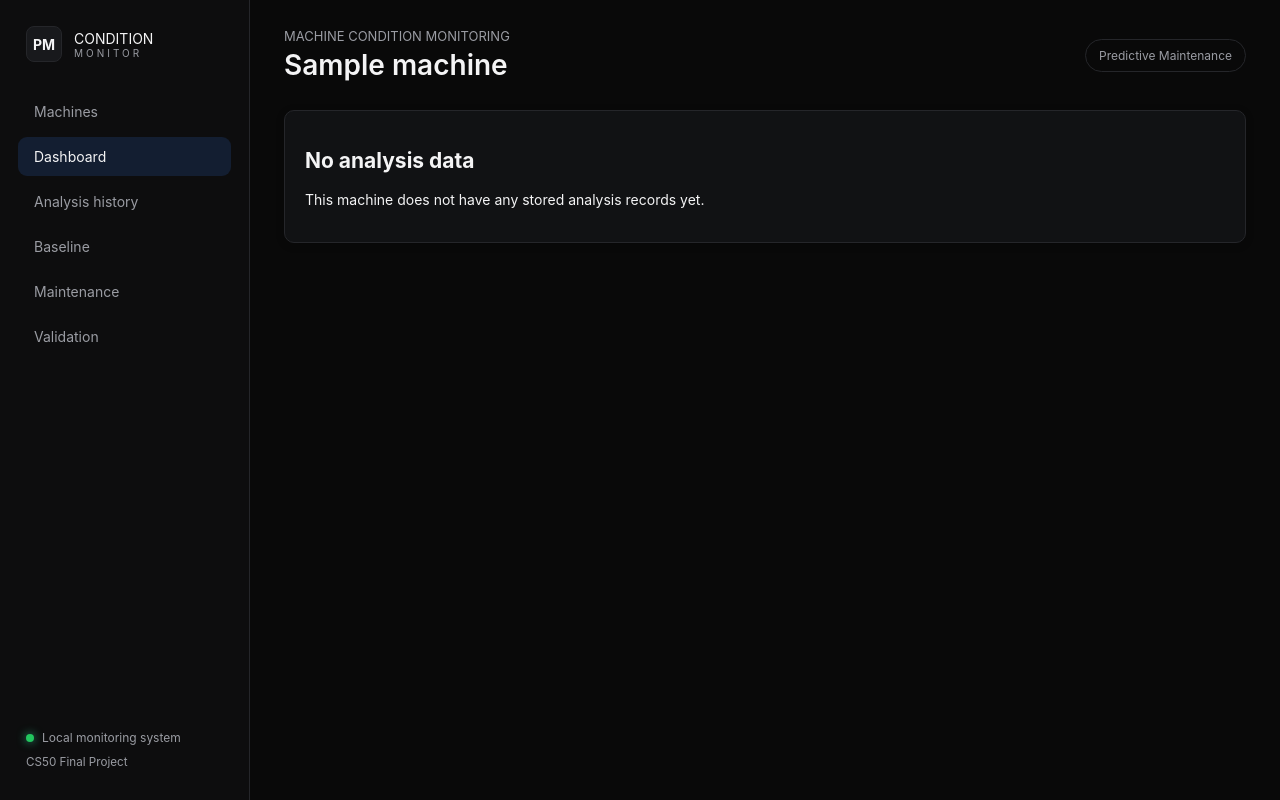
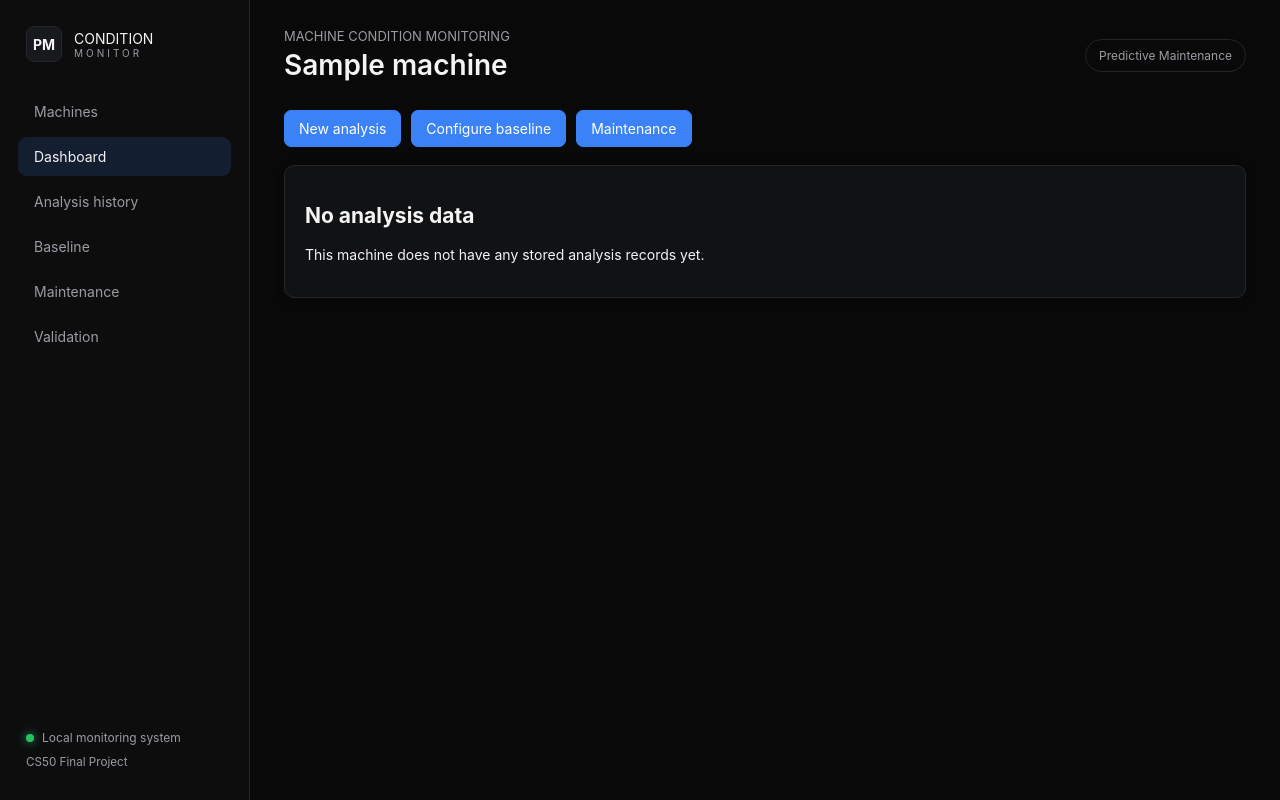
Before and after one commit to crushzz12/predictive-maintenance-system, a Flask app: page /machine/1 in a window 1280 px wide. Run offline with Flask 3, Linux system fonts and the light colour scheme; tables that the repository leaves empty hold one stand-in row (values such as "Sample post"); data that the repository does not hold is empty.

Commit message:
Fix bugs where app crashes when assessment is None

```diff
--- a/src/app.py
+++ b/src/app.py
@@ -145,6 +145,10 @@ def analysis_detail(analysis_id):
     machine_id = analysis["machine_id"]
     machine = get_machine_by_id(machine_id)
     baseline = load_machine_baseline(machine_id)
+    if baseline is None:
+        flash("A baseline is required to review analysis detail.", "error")
+        return redirect(url_for("machine_detail", machine_id=machine_id))
+
     assessment = evaluate_analysis(analysis, baseline)
 
     # Extract data for bearing-frequency evidence visualization
--- a/src/templates/analysis_history.html
+++ b/src/templates/analysis_history.html
@@ -60,7 +60,7 @@
                     <td>
                         {{ "%.2f" | format(analysis["crest_factor"]) }}
                     </td>
-                    <td>{{ analysis["assessment"]["health"]["status"] or "Not assessed" }}</td>
+                    <td>{{ analysis["assessment"]["health"]["status"] if analysis.get("assessment") else "Not assessed" }}</td>
                 </tr>
 
                 {% endfor %}
--- a/src/templates/machine.html
+++ b/src/templates/machine.html
@@ -10,11 +10,6 @@
 
 {% block main %}
 
-    {% if latest_analysis %}
-
-    {% set status = latest_analysis["assessment"]["health"]["status"] or "Not assessed" %}
-    {% set status_class = status | lower | replace(" ", "-") %}
-
     <div class="action-row">
         <a class="button button-primary" href="{{ url_for('new_analysis', machine_id=machine['id']) }}">
             New analysis
@@ -26,6 +21,11 @@
             Maintenance
         </a>
     </div>
+
+    {% if latest_analysis %}
+
+    {% set status = latest_analysis["assessment"]["health"]["status"] if latest_analysis.get("assessment") else "Not assessed" %}
+    {% set status_class = status | lower | replace(" ", "-") %}
 
 
     <section class="kpi-grid">
@@ -104,10 +104,6 @@
                 <span class="detail-label">Sampling rate</span>
                 <span class="detail-value">{{ latest_analysis["sampling_rate_hz"] }} Hz</span>
             </div>
-            <div class="detail-row">
-                <span class="detail-label">Dataset label</span>
-                <span class="detail-value">{{ latest_analysis["known_condition"] or "-" }}</span>
-            </div>
         </div>
     </section>
 
@@ -137,15 +133,13 @@
             </div>
             <div class="detail-row">
                 <span class="detail-label">Fault indicator</span>
-                <span class="detail-value">{{ latest_analysis["assessment"]["health"]["fault_indicator"] or "Not assessed" }}</span>
+                <span class="detail-value">{{ latest_analysis["assessment"]["health"]["fault_indicator"] if latest_analysis.get("assessment") else "Not assessed" }}</span>
             </div>
             <div class="detail-row">
                 <span class="detail-label">Bearing evidence</span>
                 <span class="detail-value">
-                    {% if latest_analysis["assessment"]["bearing"]["has_strong_evidence"] %}
-
-                        {{ latest_analysis["assessment"]["strongest_label"] }}
-
+                    {% if latest_analysis.get("assessment") and latest_analysis["assessment"]["bearing"]["has_strong_evidence"] %}
+                        {{ latest_analysis["assessment"]["bearing"]["strongest_label"] }}
                     {% else %}
                         No strong bearing-frequency evidence
                     {% endif %}
@@ -207,7 +201,7 @@
                         <td>
                             {{ "%.2f" | format(analysis["crest_factor"]) }}
                         </td>
-                        <td>{{ analysis["assessment"]["health"]["status"] or "Not assessed" }}</td>
+                        <td>{{ analysis["assessment"]["health"]["status"] if analysis.get("assessment") else "Not assessed" }}</td>
                     </tr>
 
                     {% endfor %}
```
